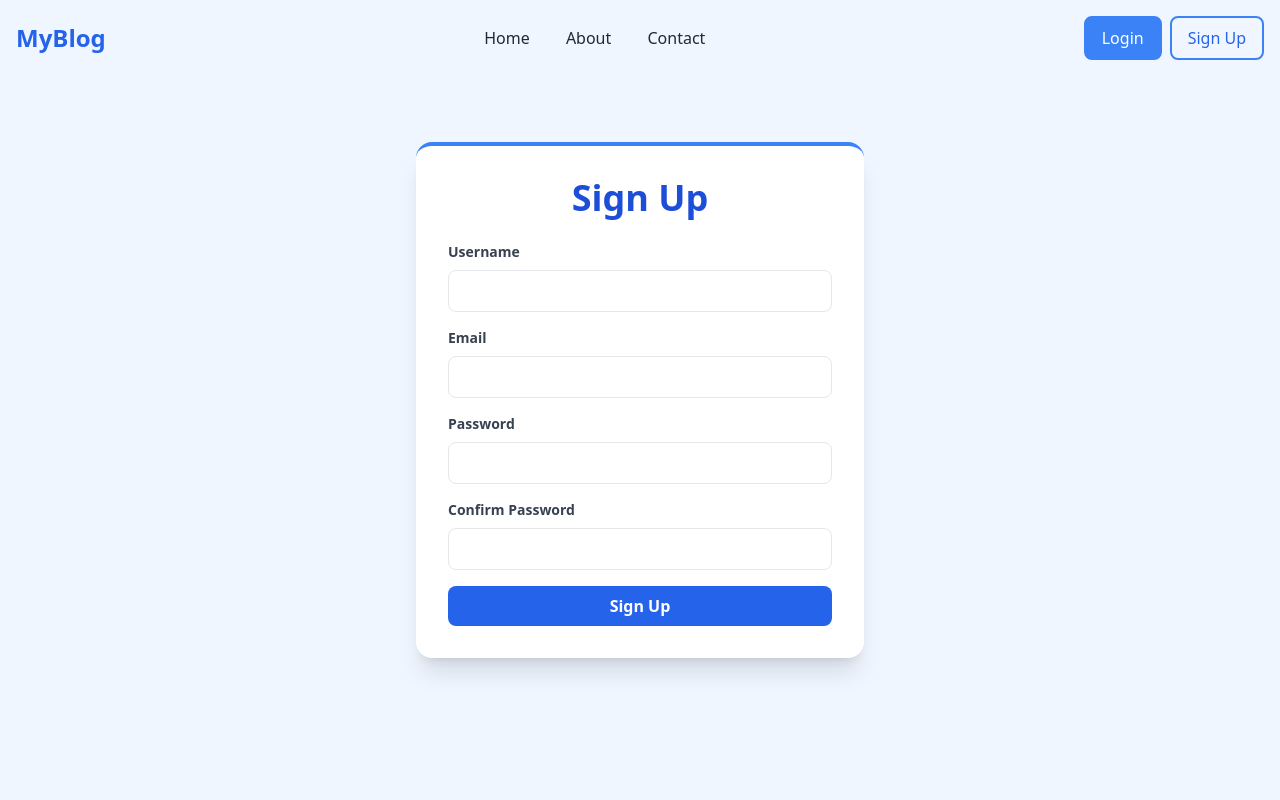
After one commit to saradjung/BlogSite, a Django app: page /signup/ in a window 1280 px wide. The commit adds this page. Run offline with Django 5.2, Linux system fonts and the light colour scheme; some libraries are stand-ins or nearby versions.

Commit message:
implemented signup feature

```diff
--- /dev/null
+++ b/blog_project/blog/forms.py
@@ -0,0 +1,16 @@
+from django import forms
+from django.contrib.auth.forms import UserCreationForm
+from django.contrib.auth.models import User
+
+class CustomUserCreationForm(UserCreationForm):
+    email = forms.EmailField(required=True, widget=forms.EmailInput(attrs={'class': 'input-field'}))
+
+    class Meta:
+        model = User
+        fields = ["username", "email", "password1", "password2"]
+
+    def clean_email(self):
+        email = self.cleaned_data.get("email")
+        if User.objects.filter(email=email).exists():
+            raise forms.ValidationError("Email already in use.")
+        return email
--- a/blog_project/blog/templates/base.html
+++ b/blog_project/blog/templates/base.html
@@ -36,10 +36,16 @@
             </a>
         {% else %}
         <!-- User is not logged in, show Login -->
-        <a href="{% url 'login' %}" class="bg-white-900 text-blue-600/100 px-4 py-2 border-2 border-blue-500 hover:transition">
+        <a href="{% url 'login' %}" class="bg-blue-500 text-white px-4 py-2 border-2 border-blue-500 rounded-lg hover:transition mr-2">
             Login
         </a>
+
+        <a href="{% url 'signup' %}" class="bg-white-900 text-blue-600/100 px-4 py-2 border-2 border-blue-500 rounded-lg hover:transition">
+            Sign Up
+        </a>
+
         {% endif %}
+
 
         <!-- Mobile Menu Button -->
         <div class="md:hidden">
--- a/blog_project/blog/templates/login.html
+++ b/blog_project/blog/templates/login.html
@@ -26,7 +26,7 @@
         </form>
 
         <p class="text-gray-600 text-sm text-center mt-4">
-            Don't have an account? <a href="#" class="text-blue-500 hover:underline">Sign up</a>
+            Don't have an account? <a href="{%url 'signup'%}" class="text-blue-500 hover:underline">Sign up</a>
         </p>
     </div>
 </div>
--- /dev/null
+++ b/blog_project/blog/templates/signup.html
@@ -0,0 +1,47 @@
+{% extends "base.html" %}
+
+{% block content %}
+<div class="min-h-screen flex items-center justify-center bg-blue-50 p-6">
+    <div class="w-full max-w-md bg-white shadow-xl rounded-2xl p-8 border-t-4 border-blue-500">
+    <h2 class="text-4xl font-bold text-blue-700 text-center mb-6">Sign Up</h2>
+    <form method="post" class="space-y-4">
+        {% csrf_token %}
+
+        <div class="mb-4">
+            <label class="block text-gray-700 text-sm font-semibold mb-2">Username</label>
+            <input type="text" name="username" class="w-full px-4 py-2 border rounded-lg focus:outline-none focus:ring-2 focus:ring-blue-400" required>
+            {% if form.username.errors %}
+                <p class="text-red-500 text-sm">{{ form.username.errors.0 }}</p>
+            {% endif %}
+        </div>
+
+        <div class="mb-4">
+            <label class="block text-gray-700 text-sm font-semibold mb-2">Email</label>
+            <input type="email" name="email" class="w-full px-4 py-2 border rounded-lg focus:outline-none focus:ring-2 focus:ring-blue-400" required>
+            {% if form.email.errors %}
+                <p class="text-red-500 text-sm">{{ form.email.errors.0 }}</p>
+            {% endif %}
+        </div>
+
+        <div class="mb-4">
+            <label class="block text-gray-700 text-sm font-semibold mb-2">Password</label>
+            <input type="password" name="password1" class="w-full px-4 py-2 border rounded-lg focus:outline-none focus:ring-2 focus:ring-blue-400" required>
+            {% if form.password1.errors %}
+                <p class="text-red-500 text-sm">{{ form.password1.errors.0 }}</p>
+            {% endif %}
+        </div>
+
+        <div class="mb-4">
+            <label class="block text-gray-700 text-sm font-semibold mb-2">Confirm Password</label>
+            <input type="password" name="password2" class="w-full px-4 py-2 border rounded-lg focus:outline-none focus:ring-2 focus:ring-blue-400" required>
+            {% if form.password2.errors %}
+                <p class="text-red-500 text-sm">{{ form.password2.errors.0 }}</p>
+            {% endif %}
+        </div>
+
+        <button type="submit" class="w-full bg-blue-600 text-white font-semibold py-2 rounded-lg hover:bg-blue-700 transition">
+            Sign Up
+        </button>
+    </form>
+</div>
+{% endblock %}
--- a/blog_project/blog/urls.py
+++ b/blog_project/blog/urls.py
@@ -9,4 +9,5 @@ urlpatterns = [
     path('postblog/', views.postBlog, name='postblog'),
     path('login/',views.userlogin, name="login"),
     path('logout/',views.userlogout, name='logout'),
+    path('signup/',views.signup,name='signup'),
 ]
--- a/blog_project/blog/views.py
+++ b/blog_project/blog/views.py
@@ -4,6 +4,7 @@ from .models import Post
 from django.contrib.auth import authenticate, login, logout
 from django.contrib import messages
 from django.contrib.auth.decorators import login_required
+from .forms import CustomUserCreationForm
 # Create your views here.
 
 def home(request):
@@ -51,3 +52,17 @@ def userlogin(request):
 def userlogout(request):
     logout(request)
     return redirect('home')
+
+def signup(request):
+    if request.method =="POST":
+        form=CustomUserCreationForm(request.POST)
+        if form.is_valid():
+            user=form.save()
+            login(request,user)
+            return redirect("home")
+        else:
+            return render(request, "signup.html", {"form": form})
+    else:
+        form=CustomUserCreationForm()
+
+        return render(request,"signup.html",{"form":form})
```
